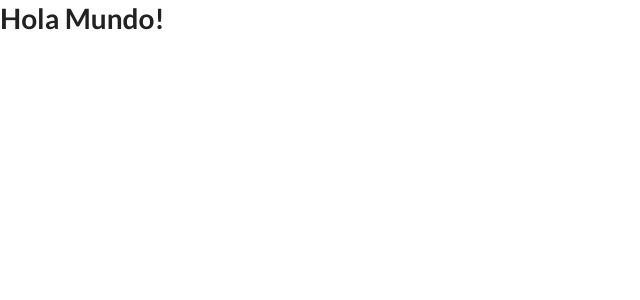
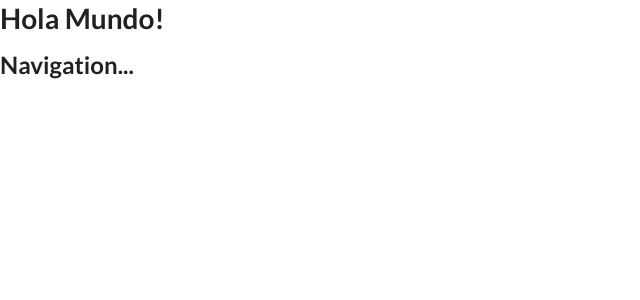
Before and after one commit to jlferrete/icard_react, a React (Create React App) app: page / in a window 1280 px wide. Shown: the top 300 px of the page, without its empty margins (0-640 px from the left). Built offline with nearby package versions, Linux system fonts and the light colour scheme.

Commit message:
Instalando React Router Dom v5

```diff
--- a/package.json
+++ b/package.json
@@ -8,6 +8,7 @@
     "@testing-library/user-event": "^13.5.0",
     "react": "^18.0.0",
     "react-dom": "^18.0.0",
+    "react-router-dom": "^6.3.0",
     "react-scripts": "4.0.3",
     "sass": "^1.49.10",
     "semantic-ui-css": "^2.4.1",
--- a/src/App.js
+++ b/src/App.js
@@ -1,9 +1,11 @@
 import React from 'react';
+import { Navigation } from "./routes";
 
 export default function App() {
   return (
     <div className='app'>
       <h1 className='app__title'>Hola Mundo!</h1>
+      <Navigation />
     </div>
   );
 }
--- /dev/null
+++ b/src/routes/Navigation.js
@@ -0,0 +1,12 @@
+import React from "react";
+import {BrowserRouter as Router, Route, Switch} from "react-router-dom";
+
+export function Navigation() {
+  return (
+    <Router>
+        <switch>
+            <h2>Navigation...</h2>
+        </switch>
+    </Router>
+  );
+}
--- /dev/null
+++ b/src/routes/index.js
@@ -0,0 +1 @@
+export * from "./Navigation";
--- /dev/null
+++ b/src/routes/routes.admin.js
@@ -0,0 +1,5 @@
+const routesAdmin = [
+
+]
+
+export default routesAdmin;
--- /dev/null
+++ b/src/routes/routes.client.js
@@ -0,0 +1,6 @@
+const routesClient = [
+
+
+]
+
+export default routesClient;
```
Also changed, not shown: src/routes/routes.js (added), 1 other file (tests, documents, lock files or other folders).
